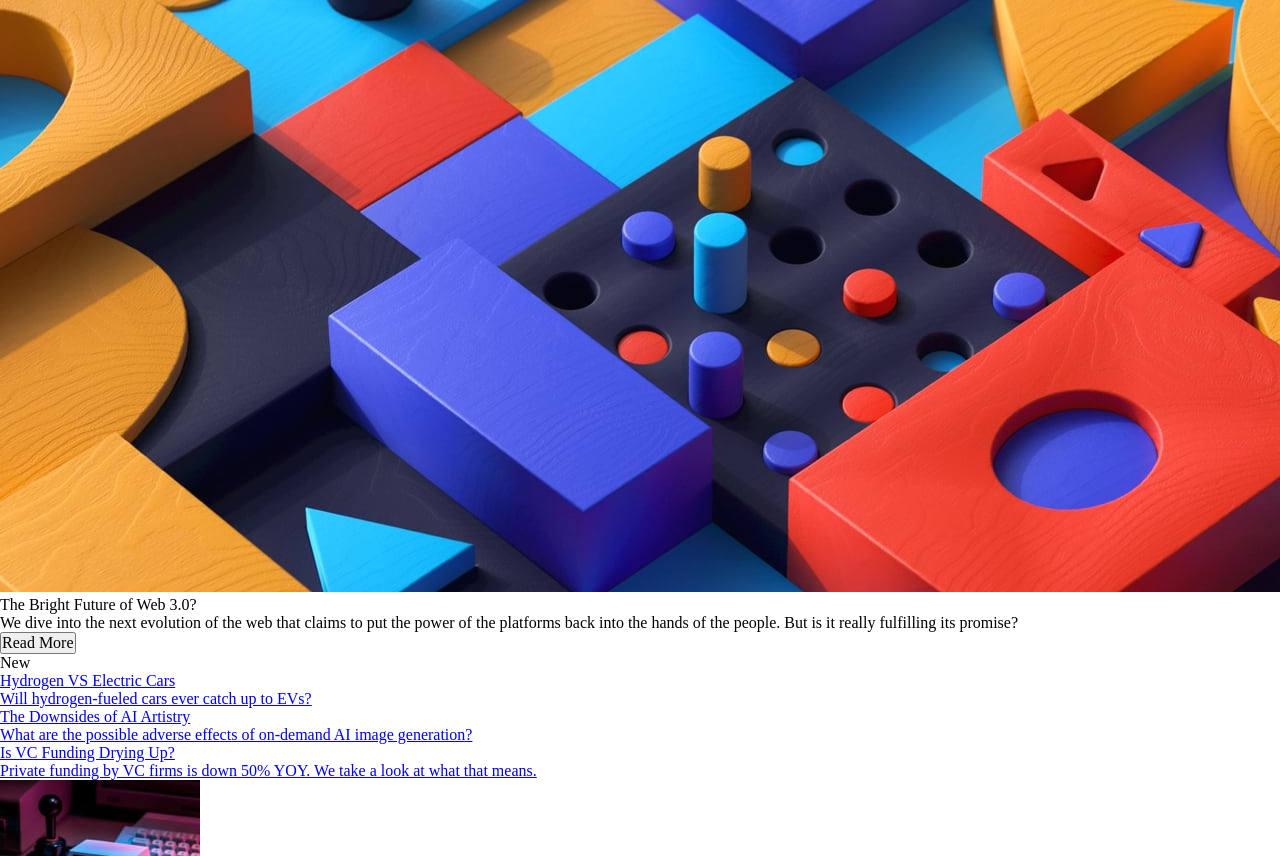
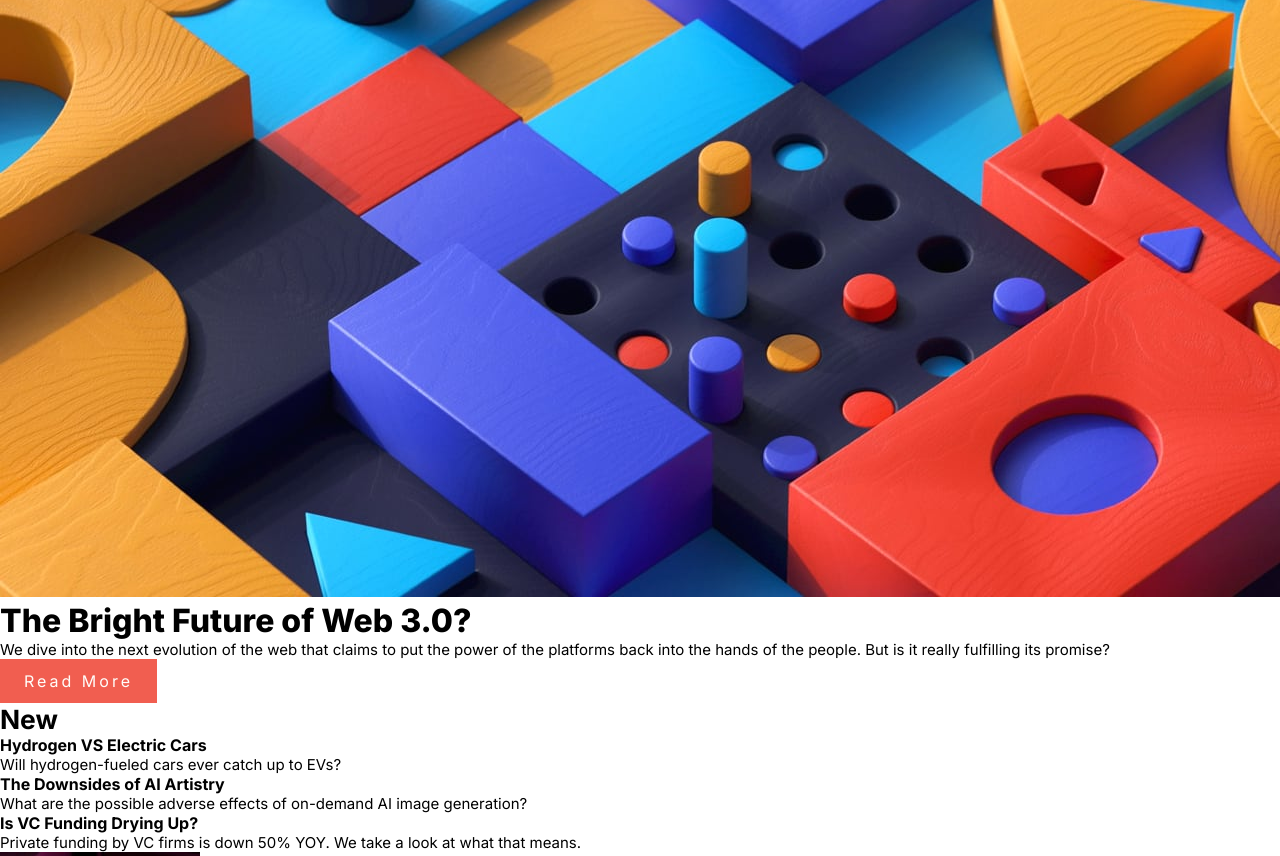
Before and after one commit to CozyCatDev/FEM-news-homepage-main, a website built with Vite: page index.html in a window 1280 px wide. Shown: the part 142-998 px from the top of the page. Built offline with nearby package versions, Linux system fonts and the light colour scheme; files whose address does not match are found by name.

Commit message:
added more root variables and general element styles

```diff
--- a/style.css
+++ b/style.css
@@ -44,9 +44,10 @@ Very dark blue: hsl(240, 100%, 5%)
   font: inherit;
 }
 :root{
+
   --fs-h1: 2rem;
   --fs-h2: 1.65rem;
-  --fs-h3: 1.35rem;
+  --fs-h3: 1rem;
   --fs-p: 0.9375rem;
   /* p */
   --fw-regular: 400;
@@ -67,6 +68,7 @@ Very dark blue: hsl(240, 100%, 5%)
   --clr-neutral-100: hsl(240, 100%, 5%);
 
   --fc-p: var(--clr-neutral-200);
+  --fc-btn: var(--clr-neutral-400);
   --fc-heading-accent: var(--clr-primary-1);
   --fc-heading-100: var(--clr-neutral-100);
   --fc-heading-200: var(--clr-neutral-300);
@@ -78,4 +80,57 @@ Very dark blue: hsl(240, 100%, 5%)
 
   --bg-nav: var(--clr-neutral-400);
   --bg-btn: var(--bg-accent);
+
+  --p-xs: 0.25rem;
+  --p-sm: 0.5rem;
+  --p-md: 0.75rem;
+  --p-lg: 1.5rem;
+  --p-btn: var(--p-md) var(--p-lg);
+
+  --ls: 3px;
 }
+
+body{
+  font-family: Inter, sans-serif;
+  font-size: var(--fs-p);
+  font-weight: var(--fw-regular);
+}
+
+h1{
+  font-size: var(--fs-h1);
+  font-weight: var(--fw-bold);
+}
+
+h2{
+  font-size: var(--fs-h2);
+  font-weight: var(--fw-semibold);
+}
+
+h3{
+  font-size: var(--fs-h3);
+  font-weight: var(--fw-semibold);
+}
+
+p{
+  font-size: var(--fs-p);
+  font-weight: var(--fw-regular);
+}
+
+button{
+  border: 0;
+  padding: var(--p-btn);
+  font-size: var(--fs-h3);
+  font-weight: var(--fw-regular);
+  background-color: var(--bg-btn);
+  color: var(--fc-btn);
+  letter-spacing: var(--ls);
+}
+
+ul{
+  list-style-type: none;
+}
+
+a{
+  text-decoration: none;
+  color: inherit;
+}
```
